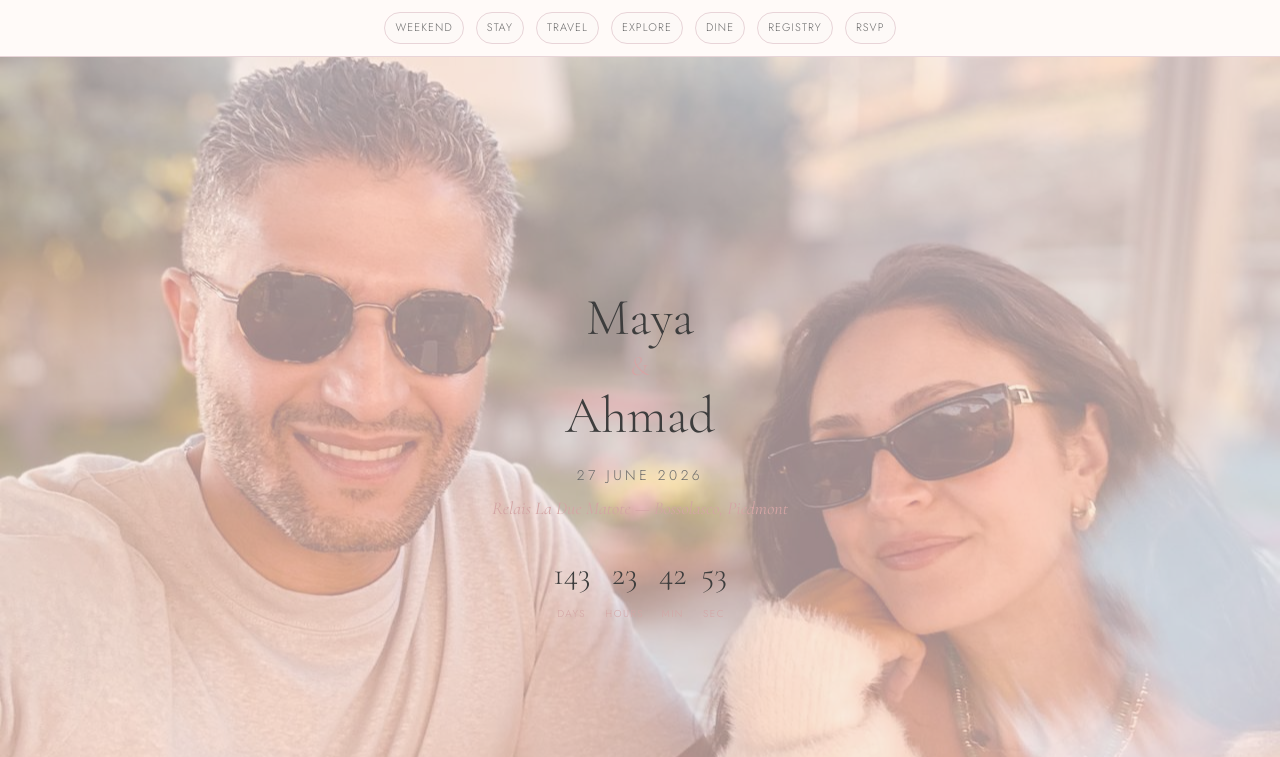
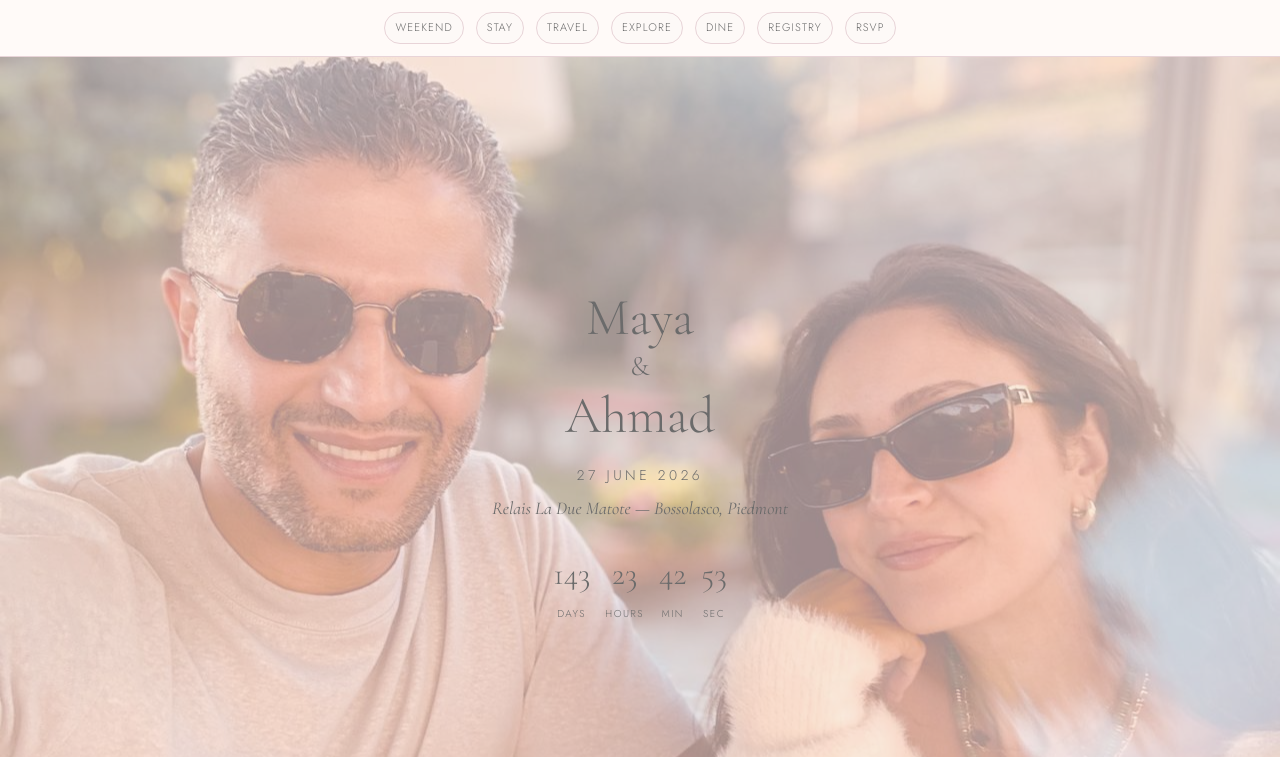
Before and after one commit to thepixelforgeweb-del/Maya-Ahmad-Wedding, a plain HTML site: page maya-ahmad-wedding-mobile.html in a window 1280 px wide. Shown: the top 757 px of the page. Drawn offline with nearby package versions, Linux system fonts and the light colour scheme.

Commit message:
Style restaurant links and update hero text colors to dark gray

```diff
--- a/maya-ahmad-wedding-mobile.html
+++ b/maya-ahmad-wedding-mobile.html
@@ -106,13 +106,13 @@
 	            font-size: 52px;
 	            font-weight: 300;
 	            line-height: 1.1;
-	            color: var(--text-primary);
+	            color: var(--text-soft);
 	        }
 
 	        .ampersand {
 	            display: block;
 	            font-size: 28px;
-	            color: var(--rose);
+	            color: var(--text-soft);
 	            margin: 5px 0;
 	        }
 
@@ -128,7 +128,7 @@
 	            font-family: 'Cormorant Garamond', serif;
 	            font-style: italic;
 	            font-size: 18px;
-	            color: var(--rose);
+	            color: var(--text-soft);
 	            margin-top: 8px;
 	        }
 
@@ -145,12 +145,13 @@
 	            font-size: 32px;
 	            font-weight: 300;
 	            display: block;
+	            color: var(--text-soft);
 	        }
 	        .countdown-label {
 	            font-size: 10px;
 	            text-transform: uppercase;
 	            letter-spacing: 0.15em;
-	            color: var(--rose);
+	            color: var(--text-soft);
 	        }
 
         /* SECTIONS */
@@ -294,6 +295,11 @@
             font-family: 'Cormorant Garamond', serif;
             font-size: 16px;
             margin-bottom: 4px;
+        }
+
+        .place-name a {
+            color: inherit;
+            text-decoration: none;
         }
 
         .place-info {
```
Also changed, not shown: maya-ahmad-wedding-desktop.html (+5 -0 lines).
